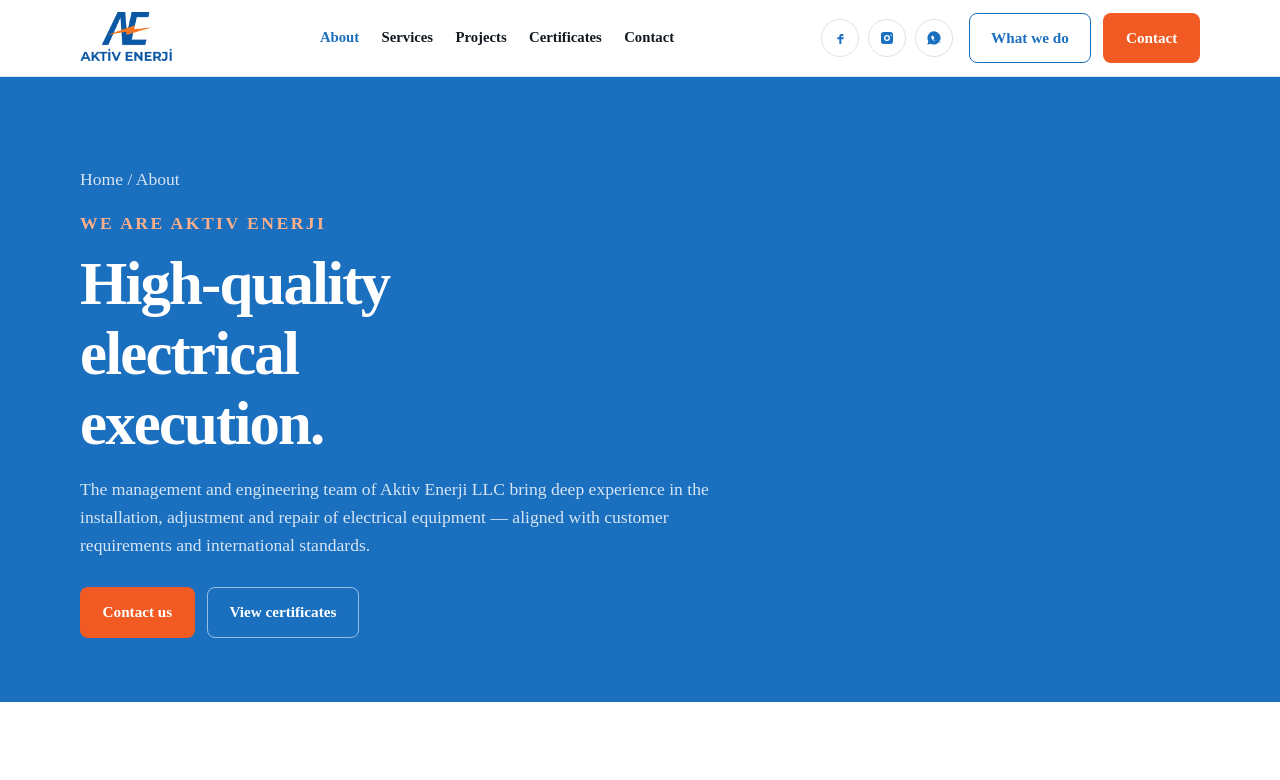
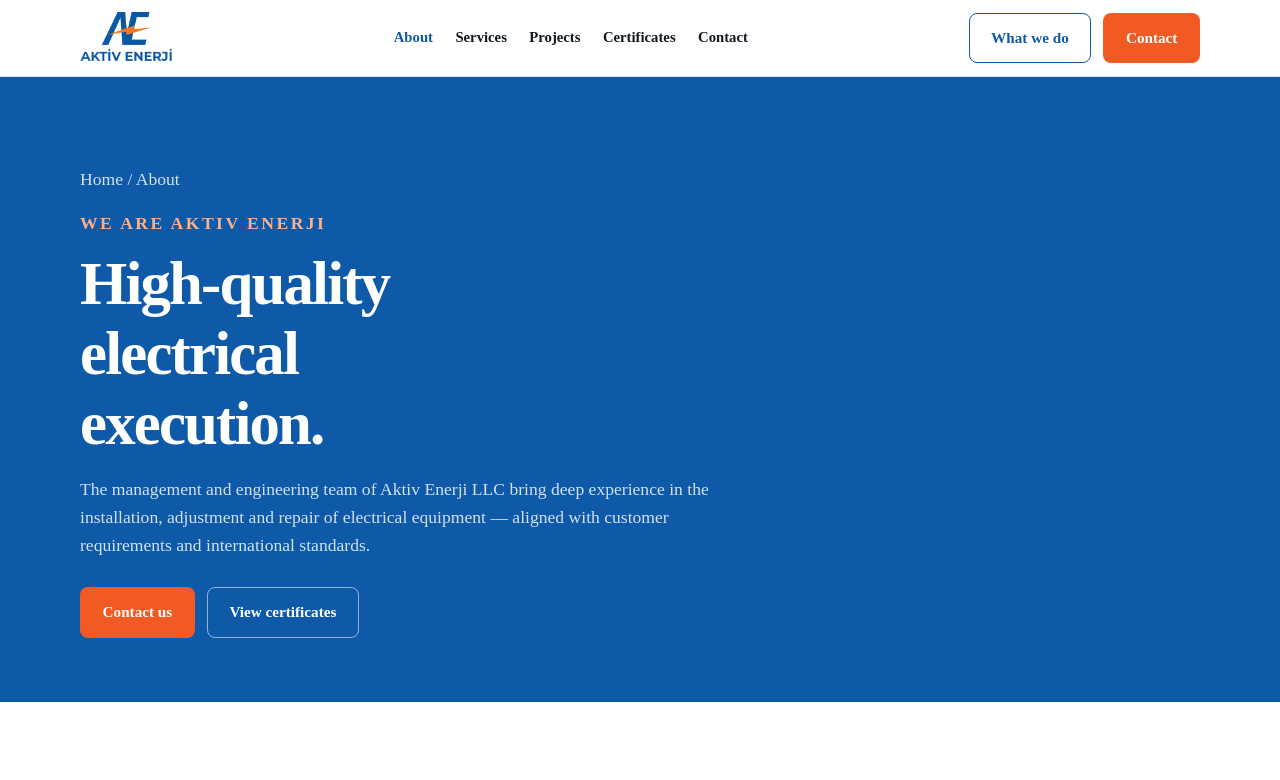
Before and after one commit to wualyrix/aktivenerji, a Next.js app: page /about in a window 1280 px wide. Shown: the top 780 px of the page. Built offline with nearby package versions, Linux system fonts and the light colour scheme.

Commit message:
Balance blue and hero size; remove header social icons that were not requested.
Co-authored-by: Cursor <cursoragent@cursor.com>

```diff
--- a/src/app/globals.css
+++ b/src/app/globals.css
@@ -1,7 +1,7 @@
 :root {
-  --blue: #1a6fbf;
-  --blue-deep: #0d4a86;
-  --blue-soft: #e8f2fb;
+  --blue: #0e5aa8;
+  --blue-deep: #0a3f78;
+  --blue-soft: #e8f0f8;
   --orange: #f15a22;
   --orange-hover: #d94812;
   --ink: #101820;
@@ -10,7 +10,7 @@
   --white: #ffffff;
   --off: #f7f9fb;
   --radius: 10px;
-  --shadow: 0 18px 50px rgba(13, 74, 134, 0.12);
+  --shadow: 0 18px 50px rgba(10, 63, 120, 0.12);
   --container: 1120px;
   --font: "Manrope", system-ui, sans-serif;
   --display: "Sora", system-ui, sans-serif;
@@ -461,10 +461,6 @@ p {
   color: #ffb089;
 }
 
-.header-social {
-  margin-right: 0.25rem;
-}
-
 /* —— Home —— */
 .btn-white {
   background: var(--white);
@@ -478,9 +474,9 @@ p {
 .home-hero {
   position: relative;
   z-index: 1;
-  min-height: 72vh;
-  height: 72vh;
-  max-height: 720px;
+  min-height: 88vh;
+  height: 88vh;
+  max-height: 860px;
   display: grid;
   align-items: flex-end;
   color: var(--white);
@@ -504,16 +500,16 @@ p {
   inset: 0;
   background: linear-gradient(
     180deg,
-    rgba(13, 74, 134, 0.2) 0%,
-    rgba(13, 74, 134, 0.35) 45%,
-    rgba(13, 74, 134, 0.62) 100%
+    rgba(10, 63, 120, 0.22) 0%,
+    rgba(10, 63, 120, 0.42) 48%,
+    rgba(10, 63, 120, 0.72) 100%
   );
 }
 
 .home-hero__content {
   position: relative;
   z-index: 1;
-  padding: 5.5rem 0 3.5rem;
+  padding: 6.5rem 0 4rem;
 }
 
 .home-hero h1 {
@@ -630,7 +626,7 @@ p {
   inset: 0;
   background: linear-gradient(
     to top,
-    rgba(13, 74, 134, 0.88) 0%,
+    rgba(10, 63, 120, 0.88) 0%,
     transparent 55%
   );
   pointer-events: none;
@@ -1090,8 +1086,7 @@ p {
     transform: none;
   }
 
-  .header-cta .btn-ghost-dark,
-  .header-social {
+  .header-cta .btn-ghost-dark {
     display: none;
   }
 
--- a/src/components/Header.tsx
+++ b/src/components/Header.tsx
@@ -5,7 +5,6 @@ import { usePathname } from "next/navigation";
 import { useState } from "react";
 import { nav } from "@/data/site";
 import { asset } from "@/lib/paths";
-import { SocialIcons } from "./SocialIcons";
 
 export function Header() {
   const pathname = usePathname();
@@ -32,7 +31,6 @@ export function Header() {
         </nav>
 
         <div className="header-cta">
-          <SocialIcons tone="dark" className="header-social" />
           <Link href="/services" className="btn btn-ghost-dark">
             What we do
           </Link>
--- a/src/components/home/FootprintGlobe.tsx
+++ b/src/components/home/FootprintGlobe.tsx
@@ -35,7 +35,7 @@ export function FootprintGlobe() {
     const globe: GlobeInstance = new Globe(el)
       .width(width)
       .height(height)
-      .backgroundColor("#0d4a86")
+      .backgroundColor("#0a3f78")
       .globeImageUrl(
         "https://cdn.jsdelivr.net/npm/three-globe/example/img/earth-blue-marble.jpg",
       )
```
